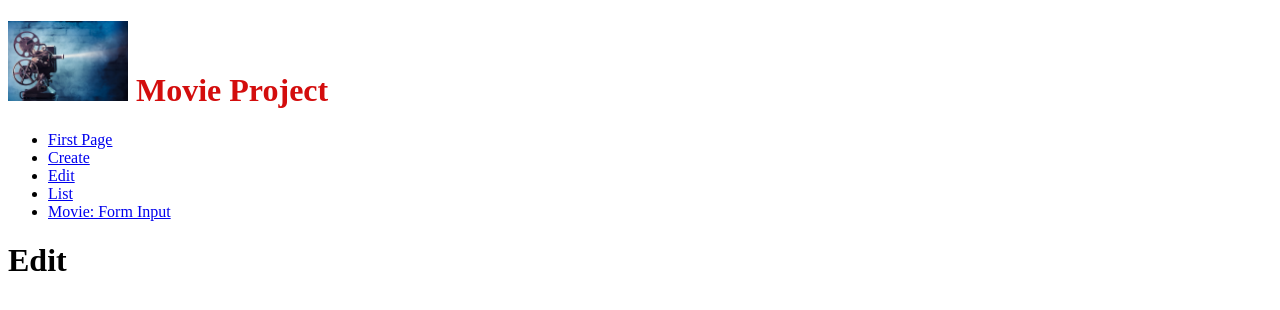
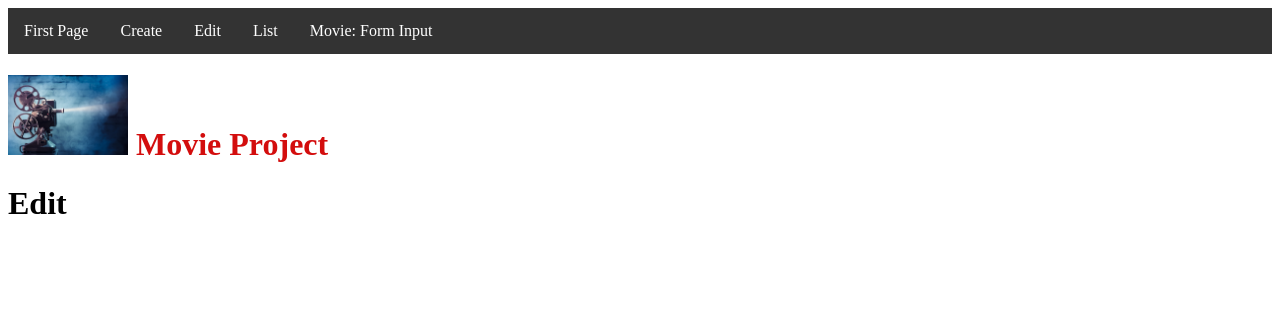
Before and after one commit to sreerag-girijan-aspire/Django, a Django app: page /movie/edit/ in a window 1280 px wide. Shown: the top 310 px of the page. Run offline with Django 5.2, Linux system fonts and the light colour scheme.

Commit message:
Add navigation menu and update styles for movie project layout

```diff
--- a/CRUD/first/templates/first_index.html
+++ b/CRUD/first/templates/first_index.html
@@ -1,4 +1,3 @@
-{% include 'menu.html' %}
 {% for movie in movies %}
 <b>Image</b>
 <p>Title: {{movie.title | upper}}</p>
--- a/CRUD/movies/static/css/styles.css
+++ b/CRUD/movies/static/css/styles.css
@@ -5,3 +5,26 @@
 .movie_logo{
     height: 10vh;
 }
+
+ul{
+    list-style-type: none;
+    margin: 0;
+    padding: 0;
+    overflow: hidden;
+    background-color: #333;
+}
+li{
+    float: left;
+}
+
+li a {
+    display: block;
+    color: white;
+    text-align: center;
+    padding: 14px 16px;
+    text-decoration: none;
+  }
+
+li a:hover {
+    background-color: #111;
+  }
--- a/CRUD/movies/templates/blank_layout.html
+++ b/CRUD/movies/templates/blank_layout.html
@@ -9,9 +9,9 @@
     <link rel="stylesheet" href="{% static 'css/styles.css' %}">
 </head>
 <body>
+    {% include 'menu.html' %}
+    <h1 class="h1"><img class="movie_logo" src="{%static 'images/movie_img.jpg'%}" alt="Movie logo" >  Movie Project</h1>
 
-    <h1 class="h1"><img class="movie_logo" src="{%static 'images/movie_img.jpg'%}" alt="Movie logo" >  Movie Project</h1>
-{% include 'menu.html' %}
 {% block content %}
 <p>Make your content</p>
 {% endblock content %}
```
